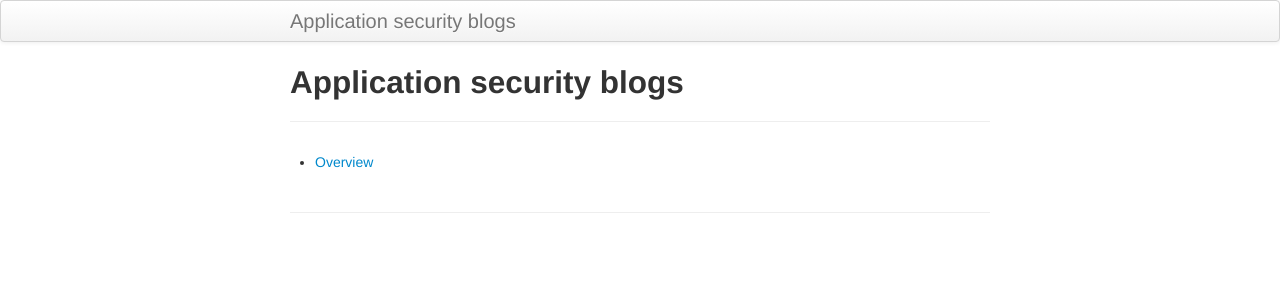
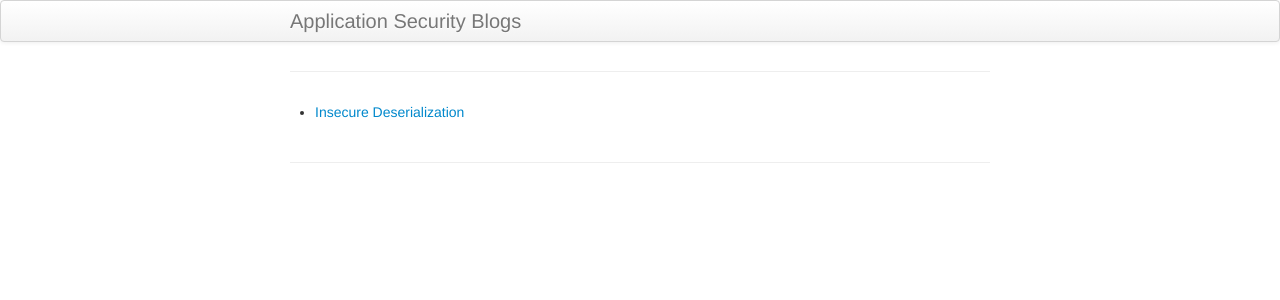
Before and after one commit to sbadki/applicationsecurity, a Jekyll site: the page built from index.markdown, in a window 1280 px wide. Shown: the top 300 px of the page. Built offline with Jekyll 4.4.1, drawn with Linux system fonts in a browser that asks for light colours.

Commit message:
Update in config file

```diff
--- a/_config.yml
+++ b/_config.yml
@@ -3,7 +3,7 @@
 permalink: /:categories/:year/:month/:day/:title
 
 
-title: Application security blogs
+title: Application Security Blogs
 email: badki_shital@yahoo.com
 description: >- # this means to ignore newlines until "baseurl:"
   Write an awesome description for your new site here. You can edit this
--- a/index.markdown
+++ b/index.markdown
@@ -1,7 +1,6 @@
 ---
 layout: page
-title: Application security blogs
 description: Personal blogs on security for self study
 ---
 
-- [Overview](pages/insecure_deserialization.md)
+- [Insecure Deserialization](pages/insecure_deserialization.html)
```
